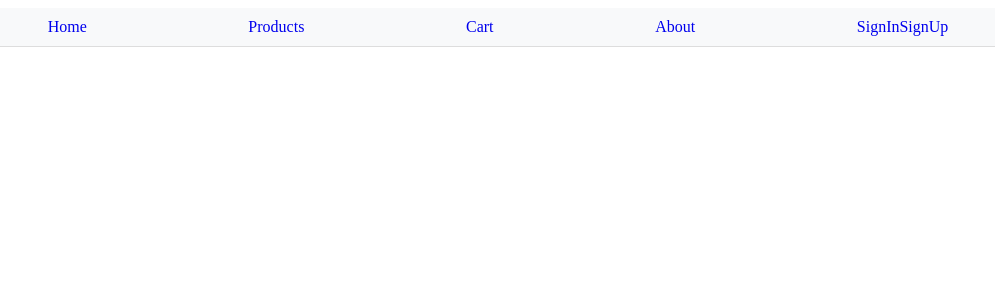
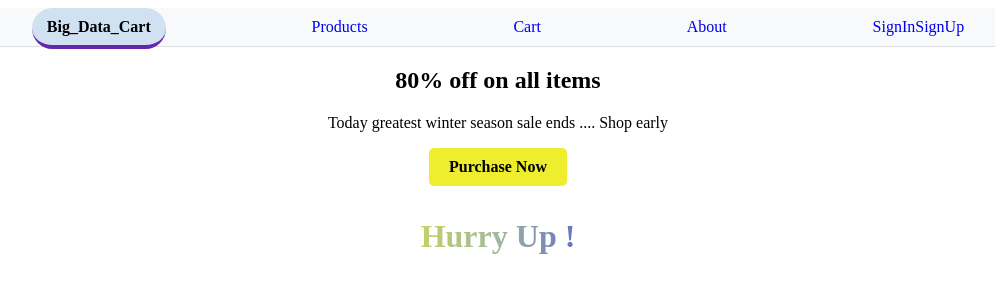
Before and after one commit to codewthR/E-commerce-App, a Django app: page / in a window 1280 px wide. Shown: the top 300 px of the page, without its empty margins (142-1137 px from the left). Run offline with Django 5.2, Linux system fonts and the light colour scheme.

Commit message:
Frontend

```diff
--- a/ecommerce/ecomm/views.py
+++ b/ecommerce/ecomm/views.py
@@ -4,3 +4,6 @@ from django.http import HttpResponse
 # Create your views here.
 def home (request):
     return render(request, 'index.html')
+
+def Products(request):
+    product = Products.object.all()
--- a/ecommerce/static/style.css
+++ b/ecommerce/static/style.css
@@ -1,4 +1,8 @@
 /* General styles for the navigation bar */
+body{
+    background-image: image();
+}
+
 .navigation {
     background-color: #f8f9fa; /* Light background color */
     padding: 10px 20px; /* Padding around the navigation bar */
@@ -16,6 +20,13 @@
     text-decoration: dotted;
     text-decoration-color: color-mix(in hsl shorter hue, color percentage, color percentage);
     text-shadow: #0056b3 ;
+}
+.icon a{
+    background-color: #d0e1f2;
+    padding: 10px 15px;
+    color: black;
+    border-bottom: 4px solid #6627ad;
+    border-radius: 25px;
 }
 /* Left side links (Home, Products, Cart, About) */
 .nav-left a {
@@ -40,3 +51,38 @@
 .nav-right a:hover {
     color: #0056b3; /* Darker highlight color on hover */
 }
+
+.hero {
+    text-align: center;
+    text-decoration: dotted;
+}
+.hero a {
+    font-style:Brush Script;
+    display: inline-block; /* Makes the link behave like a block-level button */
+    text-decoration: none; /* Removes the underline */
+    background-color: #eeee2e; /* Button background color */
+    color: rgb(0, 0, 0); /* Button text color */
+    padding: 10px 20px; /* Space inside the button */
+    border: none; /* Removes any default border */
+    border-radius: 5px; /* Rounded corners */
+    font-size: 16px; /* Button font size */
+    font-weight: bold; /* Bold text */
+    text-align: center; /* Center-align text */
+    transition: background-color 0.3s ease, transform 0.2s ease; /* Smooth hover effects */
+}
+
+.hero a:hover {
+    background-color: #d7b44d; /* Darker shade on hover */
+    transform: scale(1.05); /* Slightly enlarges the button on hover */
+}
+
+
+.gradient-text {
+    font-size: 2em; /* Adjust font size */
+    font-weight: bold; /* Optional bold text */
+    background: linear-gradient(90deg, red, orange, yellow, rgb(161, 183, 161), blue, indigo, violet);
+    -webkit-background-clip: text; /* Clips background to text */
+    -webkit-text-fill-color: transparent; /* Makes the rest of the text transparent */
+    background-clip: text; /* For non-webkit browsers */
+    text-align: center;
+}
--- a/ecommerce/templates/index.html
+++ b/ecommerce/templates/index.html
@@ -10,9 +10,9 @@
 <body>
     <div class ="navigation">
         <nav>
-            <a href="http://">
-                Home
-            </a>
+            <div class = "icon"><b><a href="http://">
+                Big_Data_Cart
+            </a></b></div>
             <a href="http://">
                 Products
             </a>
@@ -35,5 +35,24 @@
         </nav>
     </div>
 
+    <section class ="hero ">
+        <div class = "hero-content">
+            <h1>80% off on all items </h1>
+            <p>Today greatest winter season sale ends .... Shop early </p>
+            <b><big><a href="http://">Purchase Now</a></big></b>
+        </div>
+    </section>
+
+    <p class="gradient-text">Hurry Up !</p>
+
+    <section>
+        <div>
+            {% comment %} {% for j in Products %}
+            <p>Description : j.description </p> {% endcomment %}
+
+        </div>
+    </section>
+
+
 </body>
 </html>
```
